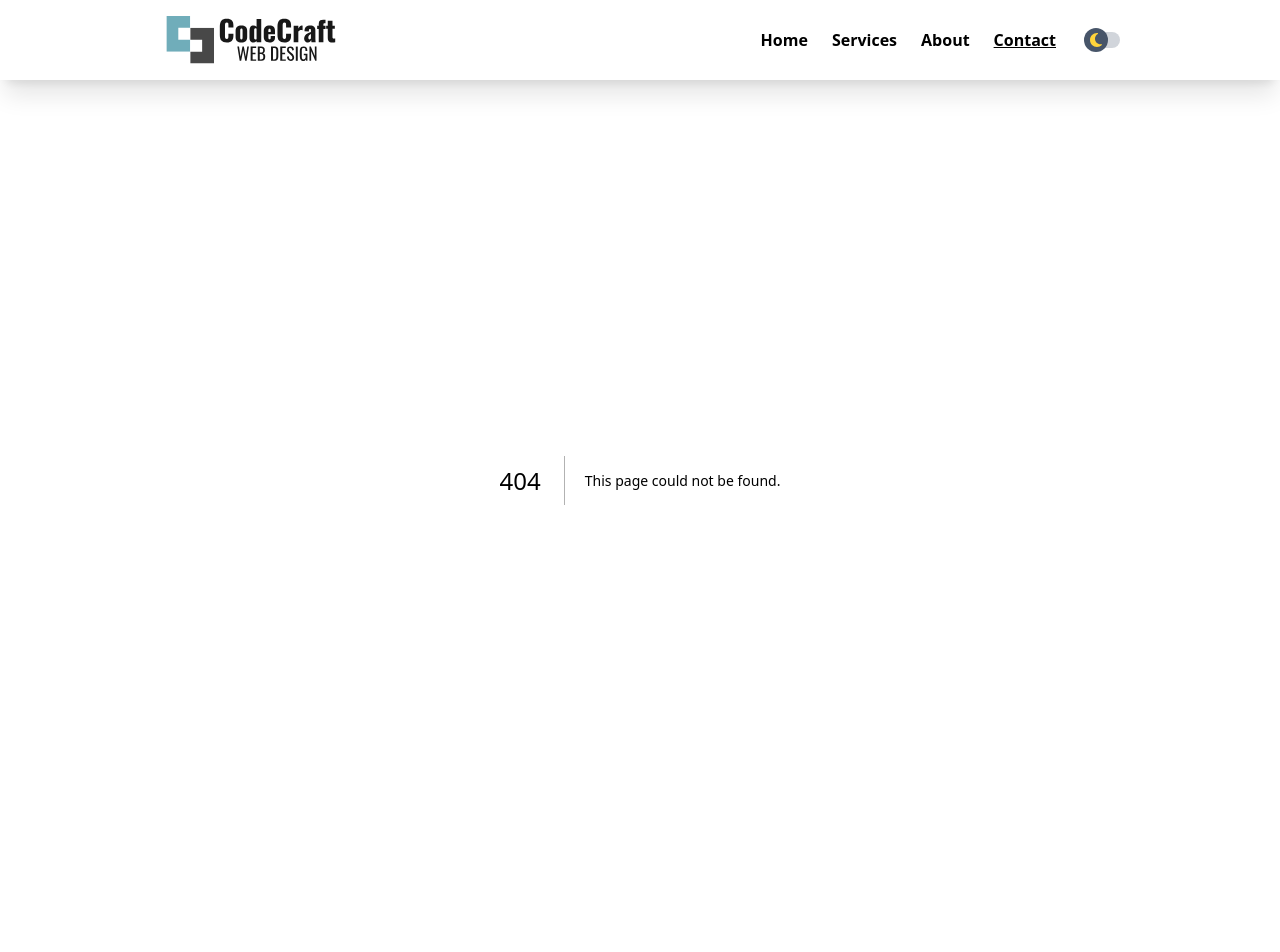
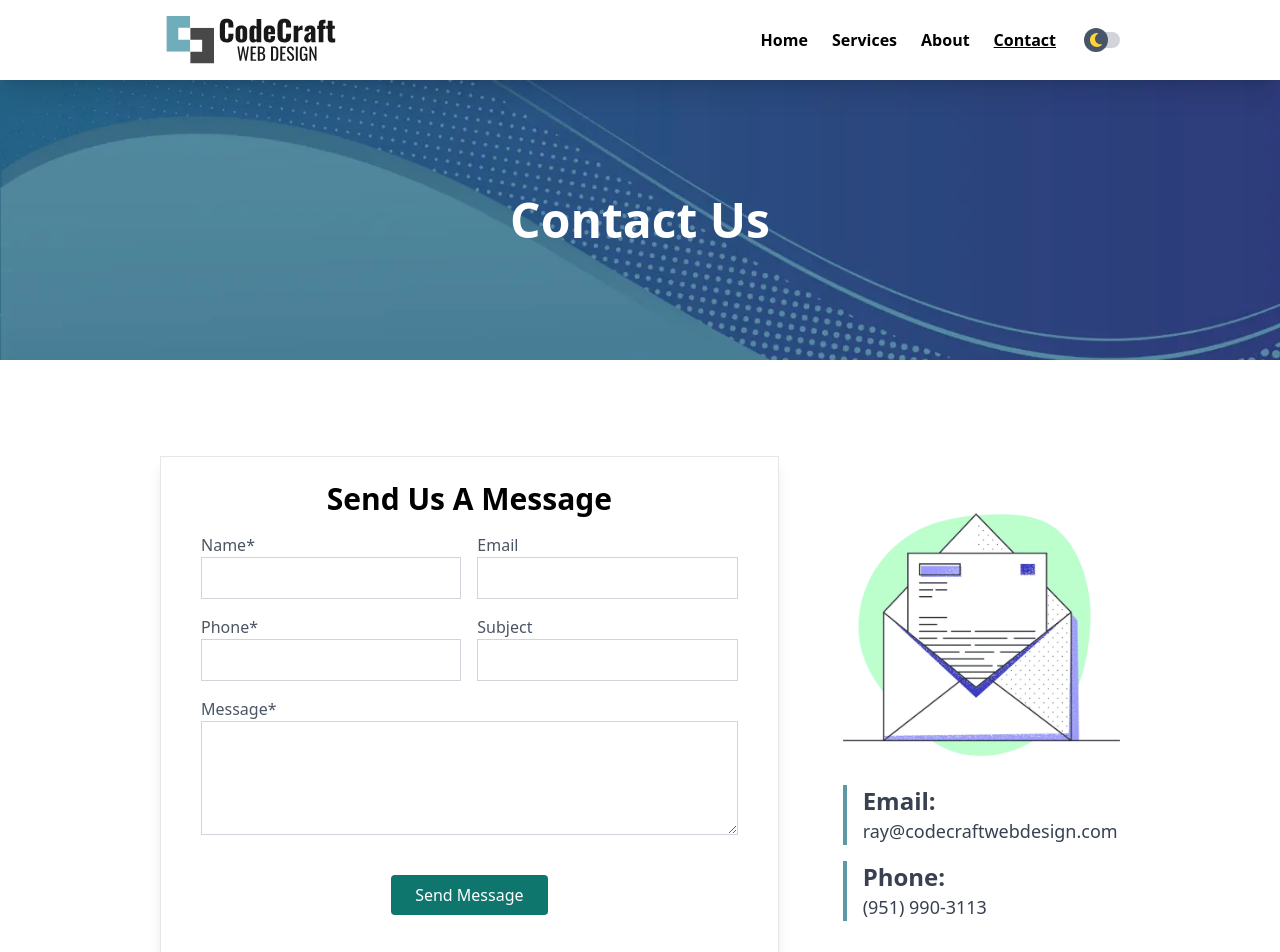
Before and after one commit to ray-mak/codecraft, a Next.js app: page /contact in a window 1280 px wide. Before the commit this address had no page. Shown: the top 952 px of the page. Before the commit the page ends 880 px from the top, so only its background shows below. Built offline with nearby package versions, Linux system fonts and the light colour scheme.

Commit message:
Create Contact Page

```diff
--- /dev/null
+++ b/src/app/contact/page.tsx
@@ -0,0 +1,55 @@
+import ContactForm from "@/components/ContactForm"
+import Footer from "@/components/Footer"
+import Image from "next/image"
+
+const ContactPage = () => {
+  return (
+    <div>
+      <div className="flex flex-col">
+        <div className="flex flex-col items-center justify-center">
+          <div className="banner text-white flex items-center justify-center">
+            <h1 className="text-3xl md:text-4xl lg:text-5xl font-bold">
+              Contact Us
+            </h1>
+          </div>
+          <div className="w-full md:w-5/6 lg:w-3/4 lg:max-w-6xl grid grid-cols-1 md:grid-cols-3 gap-16 p-4 md:p-0 my-24">
+            <div className="col-span-2 shadow-lg p-6 border order-2 md:order-1">
+              <h2 className="text-3xl font-bold text-center">
+                Send Us A Message
+              </h2>
+              <ContactForm />
+            </div>
+            <div className="flex flex-col justify-center gap-4 md:order-2">
+              <div className="w-full flex items-center justify-center">
+                <Image
+                  src="/images/contact-img.webp"
+                  width={320}
+                  height={320}
+                  alt="search engine illustration"
+                />
+              </div>
+              <div className="border-l-4 border-lightTeal pl-4">
+                <p className="text-2xl font-bold text-gray-700 dark:text-gray-200">
+                  Email:
+                </p>
+                <p className="text-lg font-medium text-gray-700 dark:text-gray-200">
+                  ray@codecraftwebdesign.com
+                </p>
+              </div>
+              <div className="border-l-4 border-lightTeal pl-4">
+                <p className="text-2xl font-bold text-gray-700 dark:text-gray-200">
+                  Phone:
+                </p>
+                <p className="text-lg font-medium text-gray-700 dark:text-gray-200">
+                  {"("}951{")"} 990-3113
+                </p>
+              </div>
+            </div>
+          </div>
+        </div>
+      </div>
+    </div>
+  )
+}
+
+export default ContactPage
--- a/src/app/layout.tsx
+++ b/src/app/layout.tsx
@@ -3,6 +3,7 @@ import localFont from "next/font/local"
 import "./globals.css"
 import { Providers } from "@/providers"
 import { Navbar } from "@/components/NavBar"
+import Footer from "@/components/Footer"
 
 const geistSans = localFont({
   src: "./fonts/GeistVF.woff",
@@ -34,6 +35,7 @@ export default function RootLayout({
         <Providers>
           <Navbar />
           <main className="mt-20">{children}</main>
+          <Footer />
         </Providers>
       </body>
     </html>
--- a/src/app/page.tsx
+++ b/src/app/page.tsx
@@ -18,7 +18,6 @@ export default function Home() {
         <h2 className="text-4xl font-bold text-center mb-6">Contact Us</h2>
         <ContactForm />
       </div>
-      <Footer />
     </div>
   )
 }
--- a/src/app/services/page.tsx
+++ b/src/app/services/page.tsx
@@ -128,7 +128,6 @@ const ServicesPage = () => {
             </div>
           </div>
         </div>
-        <Footer />
       </div>
     </div>
   )
--- a/src/components/ContactForm.tsx
+++ b/src/components/ContactForm.tsx
@@ -24,10 +24,10 @@ const ContactForm = () => {
   return (
     <form className="p-4">
       <div className="flex flex-col items-center justify-center gap-6">
-        <div className="grid grid-cols-1 md:grid-cols-2 gap-4">
+        <div className="w-full grid grid-cols-1 md:grid-cols-2 gap-4">
           <label
             htmlFor="name"
-            className="w-80 flex flex-col text-gray-600 dark:text-gray-200"
+            className="flex flex-col text-gray-600 dark:text-gray-200"
           >
             Name{"*"}
             <input
--- a/src/components/Footer.tsx
+++ b/src/components/Footer.tsx
@@ -17,16 +17,6 @@ const Footer = () => {
           <h3 className="text-xl font-bold">Contact</h3>
           <table className="border-separate border-spacing-y-2">
             <tbody>
-              <tr>
-                <td className="align-top">Address:</td>
-                <td className="pl-4">
-                  <div>
-                    319 Pinnacle St. Ste B
-                    <br />
-                    Perris, CA 92570
-                  </div>
-                </td>
-              </tr>
               <tr>
                 <td>Phone:</td>
                 <td className="pl-4">951-990-3113</td>
```
Also changed, not shown: public/images/contact-img.webp (added).
